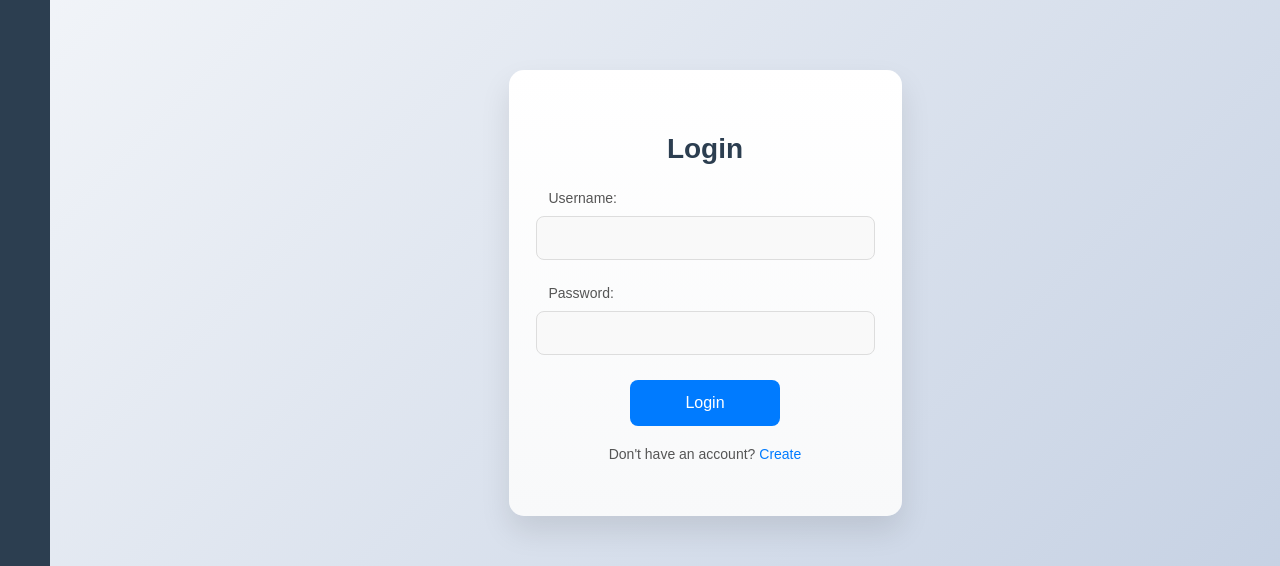
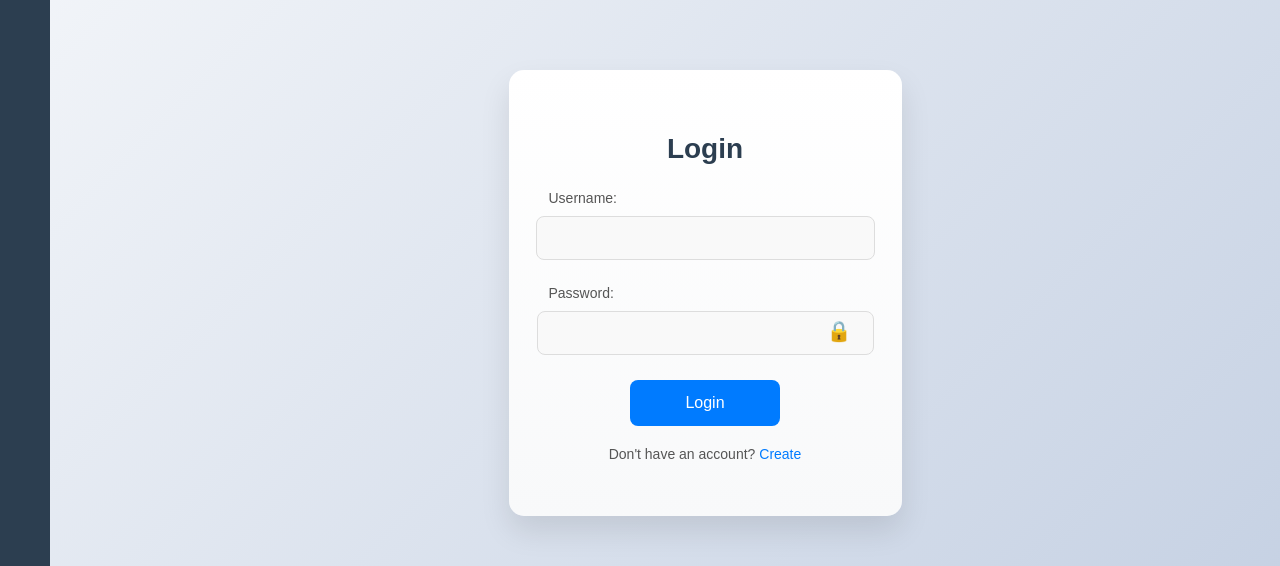
Before and after one commit to Shyesilbas/eCommerce, a React (Create React App) app in the folder frontend/: page /login in a window 1280 px wide. Shown: the part 127-693 px from the top of the page. Built offline with nearby package versions, Linux system fonts and the light colour scheme.

Commit message:
Password Toggle

```diff
--- a/frontend/src/App.js
+++ b/frontend/src/App.js
@@ -1,4 +1,3 @@
-// App.js (Güncellenmiş)
 import React, { useState } from "react";
 import { BrowserRouter as Router, Routes, Route } from "react-router-dom";
 import LoginPage from "./components/LoginPage";
@@ -13,7 +12,7 @@ const App = () => {
 
     return (
         <Router>
-            <Sidebar isOpen={isSidebarOpen} setIsOpen={setIsSidebarOpen} />
+            <Sidebar isOpen={isSidebarOpen} setIsOpen={setIsSidebarOpen} user={user} />
             <div style={{ marginLeft: isSidebarOpen ? "250px" : "50px", transition: "margin-left 0.3s ease" }}>
                 <Routes>
                     <Route
--- a/frontend/src/components/LoginPage.js
+++ b/frontend/src/components/LoginPage.js
@@ -6,11 +6,16 @@ import "../style/LoginPage.css";
 const LoginPage = ({ setUser, setAddress }) => {
     const [formData, setFormData] = useState({ username: "", password: "" });
     const [message, setMessage] = useState({ type: "", text: "" });
+    const [showPassword, setShowPassword] = useState(false); // Şifre görünürlüğü için state
     const navigate = useNavigate();
 
     const handleChange = (e) => {
         const { id, value } = e.target;
         setFormData((prev) => ({ ...prev, [id]: value }));
+    };
+
+    const togglePasswordVisibility = () => {
+        setShowPassword(!showPassword); // Şifre görünürlüğünü tersine çevir
     };
 
     const handleSubmit = async (e) => {
@@ -67,12 +72,20 @@ const LoginPage = ({ setUser, setAddress }) => {
                 <div className="form-group">
                     <label htmlFor="password">Password:</label>
                         <input
-                        type="password"
+                            type={showPassword ? "text" : "password"}
                             id="password"
                             value={formData.password}
                             onChange={handleChange}
                             required
+                            style={{ paddingRight: "10px" }}
                         />
+                        <span
+                            onClick={togglePasswordVisibility}
+                            className="password-toggle"
+                            style={{ marginTop: '11px', display: 'inline-block' }}
+                        >
+                            {showPassword ? "👀" : "🔒"}
+                        </span>
                 </div>
                 <button type="submit" className="submit-button">Login</button>
                 <p>Don't have an account? <a href="/register">Create</a></p>
--- a/frontend/src/components/Sidebar.js
+++ b/frontend/src/components/Sidebar.js
@@ -1,6 +1,27 @@
 import React from "react";
+import { useNavigate } from "react-router-dom";
+import Swal from "sweetalert2";
 
-const Sidebar = ({ isOpen, setIsOpen }) => {
+const Sidebar = ({ isOpen, setIsOpen, user }) => {
+    const navigate = useNavigate();
+
+    const handleProfileClick = () => {
+        if (!user) {
+            Swal.fire({
+                icon: "warning",
+                title: "Login Required",
+                text: "Please login to access your profile.",
+                confirmButtonText: "Go to Login",
+            }).then((result) => {
+                if (result.isConfirmed) {
+                    navigate("/login");
+                }
+            });
+        } else {
+            navigate("/user-info");
+        }
+    };
+
     return (
         <div style={styles.sidebar(isOpen)}>
             <button onClick={() => setIsOpen(!isOpen)} style={styles.toggleButton}>
@@ -8,6 +29,9 @@ const Sidebar = ({ isOpen, setIsOpen }) => {
             </button>
             {isOpen && (
                 <div style={styles.menuContent}>
+                    <div style={styles.menuItem} onClick={handleProfileClick}>
+                        Profile
+                    </div>
                 </div>
             )}
         </div>
@@ -37,6 +61,14 @@ const styles = {
         padding: "20px",
         color: "white",
     },
+    menuItem: {
+        padding: "10px",
+        cursor: "pointer",
+        transition: "background-color 0.3s ease",
+    },
+    menuItemHover: {
+        backgroundColor: "#34495e",
+    },
 };
 
 export default Sidebar;
--- a/frontend/src/style/LoginPage.css
+++ b/frontend/src/style/LoginPage.css
@@ -10,15 +10,16 @@ body {
 }
 
 .login-container {
-    max-width: 850px;
+    max-width: 450px;
     width: 100%;
-    margin: auto ;
+    margin: auto;
     text-align: center;
     padding: 40px;
     border-radius: 15px;
     background: linear-gradient(to bottom, #ffffff, #f8f9fa);
     box-shadow: 0 15px 30px rgba(0, 0, 0, 0.1);
     font-family: 'Arial', sans-serif;
+    animation: fadeIn 0.5s ease-in-out;
 }
 
 .login-container h2 {
@@ -37,13 +38,13 @@ body {
 .form-group label {
     display: block;
     margin-bottom: 10px;
-    font-size: 14px;
-    color: #555;
-    font-weight: 500;
+    font-size: 16px; /* Yazı boyutunu artırdık */
+    color: #333; /* Daha koyu bir renk */
+    font-weight: 600; /* Daha kalın yazı */
 }
 
 .form-group input {
-    width: 9%;
+    width: 100%;
     padding: 12px;
     border: 1px solid #ddd;
     border-radius: 8px;
@@ -57,6 +58,16 @@ body {
     box-shadow: 0 0 10px rgba(0, 123, 255, 0.2);
     outline: none;
     background-color: #fff;
+}
+
+.password-toggle {
+    position: absolute;
+    right: 10px;
+    top: 50%;
+    transform: translateY(-50%);
+    cursor: pointer;
+    font-size: 20px;
+    color: #555;
 }
 
 .submit-button {
@@ -119,10 +130,6 @@ body {
     text-decoration: underline;
 }
 
-.login-container {
-    animation: fadeIn 0.5s ease-in-out;
-}
-
 @keyframes fadeIn {
     from {
         opacity: 0;
@@ -137,6 +144,7 @@ body {
 @media (max-width: 768px) {
     .login-container {
         padding: 20px;
+        max-width: 90%;
     }
 
     .login-container h2 {
@@ -144,8 +152,8 @@ body {
     }
 
     .form-group input {
-        padding: 8px;
-        font-size: 54px;
+        padding: 10px;
+        font-size: 14px;
     }
 
     .submit-button {
```
Lines whose indentation alone changed are shown as unchanged.
